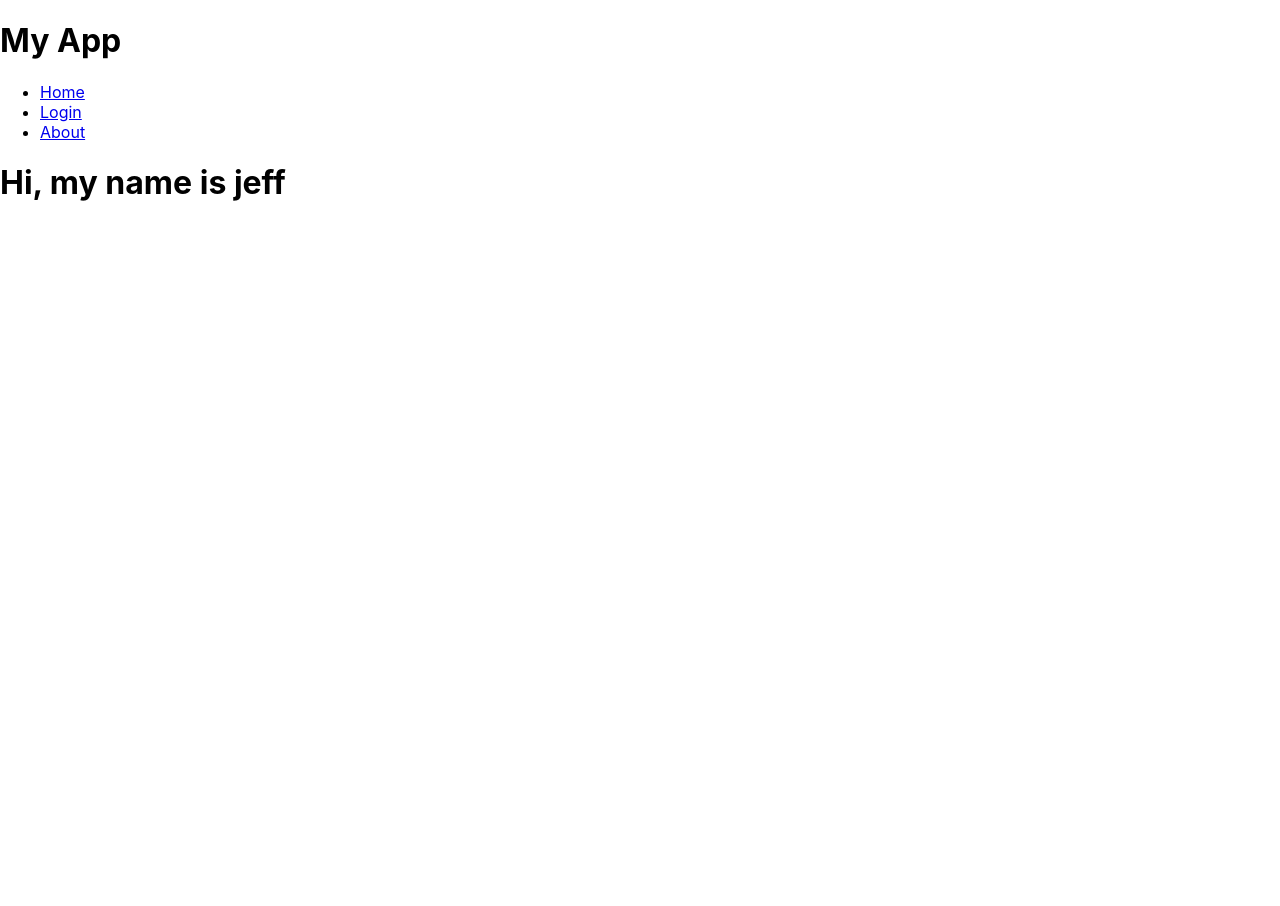
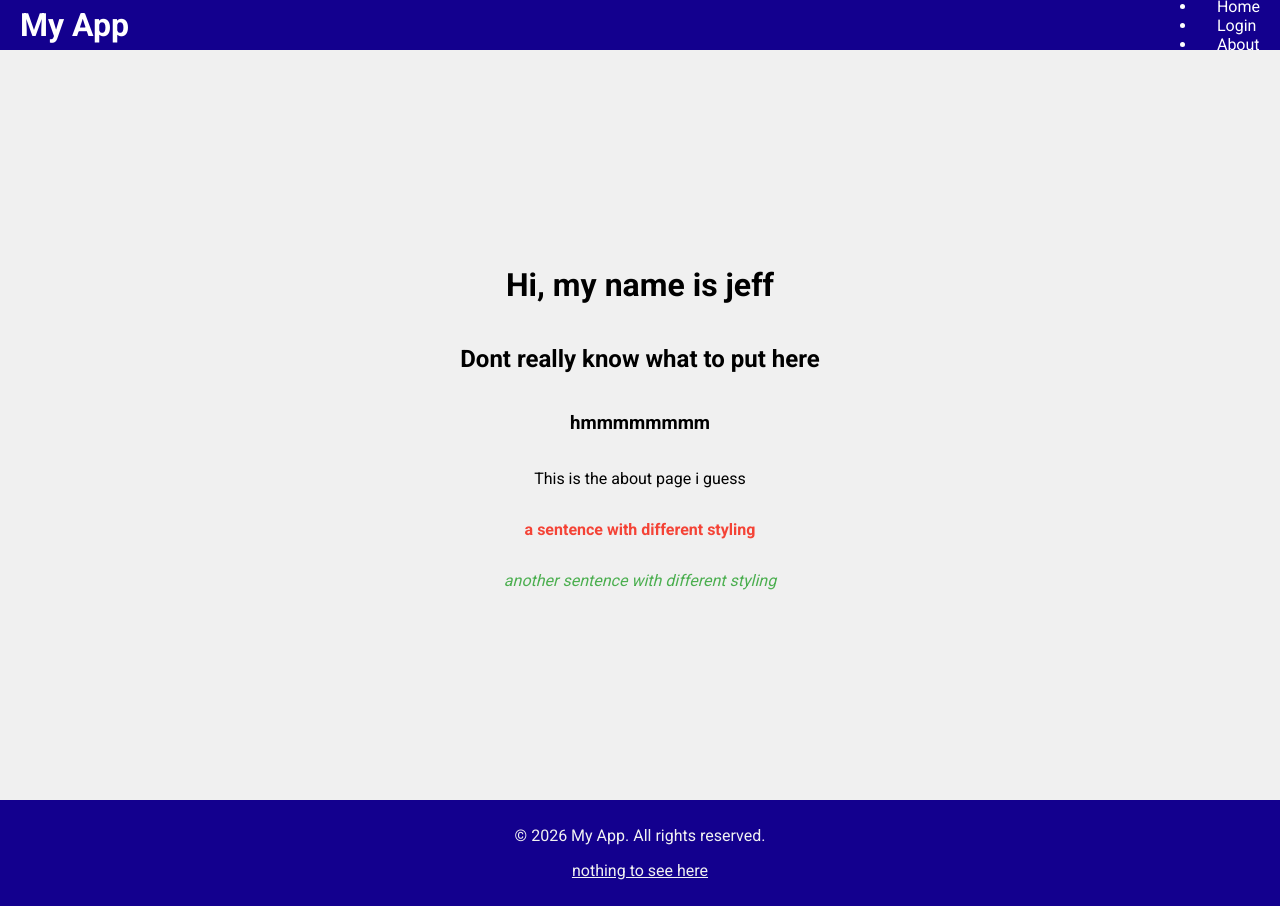
Before and after one commit to mecsung/CTAPDEVL-BSCS231A, a React (Create React App) app in the folder frontend/: page /About in a window 1280 px wide. Before the commit the page ends 800 px from the top, so only its background shows below. Built offline with nearby package versions, Linux system fonts and the light colour scheme.

Commit message:
Added CSS

```diff
--- a/frontend/src/App.js
+++ b/frontend/src/App.js
@@ -2,7 +2,8 @@ import { BrowserRouter, Route, Router, Routes } from 'react-router-dom'
 import Home from './pages/Home';
 import Login from './pages/Login';
 import About from './pages/About';
-import Navbar from './components/Navbar'
+import Navbar from './components/Navbar';
+import Footer from './components/Footer';
 
 function App() {
   return (
@@ -27,6 +28,9 @@ function App() {
             />
           </Routes>
         </div>
+
+        <Footer />
+
       </BrowserRouter>
     </div>
   );
--- /dev/null
+++ b/frontend/src/components/Footer.js
@@ -0,0 +1,14 @@
+import { Link } from 'react-router-dom'
+
+const Footer = () => {
+    return (
+        <footer>
+            <div className="container">
+                <p>&copy; 2026 My App. All rights reserved.</p>
+                <p><a href="https://encrypted-tbn0.gstatic.com/images?q=tbn:ANd9GcQxC4joLm6zblqJUw3F4OwKk17vYZUp96no8Q&s" target="_blank" rel="noreferrer">nothing to see here</a></p>
+            </div>
+        </footer>
+    )
+}
+
+export default Footer;
--- a/frontend/src/index.css
+++ b/frontend/src/index.css
@@ -1,13 +1,97 @@
-body {
-  margin: 0;
-  font-family: -apple-system, BlinkMacSystemFont, 'Segoe UI', 'Roboto', 'Oxygen',
-    'Ubuntu', 'Cantarell', 'Fira Sans', 'Droid Sans', 'Helvetica Neue',
-    sans-serif;
-  -webkit-font-smoothing: antialiased;
-  -moz-osx-font-smoothing: grayscale;
+@import url('https://fonts.googleapis.com/css2?family=Roboto:wght@400;500;700&display=swap');
+
+:root {
+  --primary-color: #4CAF50;
+  --secondary-color: #f44336;
+  --background-color: #f0f0f0;
+  --navbar-color: #13008e;
+  --text-color: #f1f1f1;
 }
 
-code {
-  font-family: source-code-pro, Menlo, Monaco, Consolas, 'Courier New',
-    monospace;
+body {
+  background: var(--background-color);
+  margin: 0;
+  font-family: Roboto, sans-serif;
 }
+
+header {
+  background: var(--navbar-color);
+  position: sticky;
+  top: 0;
+  z-index: 1000;
+}
+
+header .container {
+  margin: 0 auto;
+  height: 50px;
+  display: flex;
+  align-items: center;
+  justify-content: space-between;
+  padding: 0 20px;
+  color: #fff;
+}
+
+header nav a {
+  color: #fff;
+  text-decoration: none;
+  margin-left: 20px;
+  text-decoration: none;
+}
+
+.home {
+  display: flex;
+  flex-direction: column;
+  align-items: center;
+  justify-content: center;
+  height: calc(100vh - 50px);
+  text-align: center;
+}
+
+.login {
+  display: flex;
+  flex-direction: column;
+  align-items: center;
+  justify-content: center;
+  height: calc(100vh - 50px);
+}
+
+.login form {
+  background: #fff;
+  padding: 20px;
+  border-radius: 5px;
+  box-shadow: 0 0 10px rgba(0, 0, 0, 0.1);
+  display: flex;
+  flex-direction: column;
+  gap: 15px;
+}
+
+.about {
+  display: flex;
+  flex-direction: column;
+  align-items: center;
+  justify-content: center;
+  height: calc(100vh - 50px);
+  text-align: center;
+}
+
+.about .dtext1 {
+  color: var(--secondary-color);
+  font-weight: bold;
+}
+
+.about .dtext2 {
+  color: var(--primary-color);
+  font-style: italic;
+}
+
+footer{
+  background: var(--navbar-color);
+  color: var(--text-color);
+  text-align: center;
+  padding: 10px 0;
+}
+
+footer a {
+  color: var(--text-color);
+  text-decoration: underline;
+}
--- a/frontend/src/pages/About.js
+++ b/frontend/src/pages/About.js
@@ -2,6 +2,11 @@ const About = () => {
     return (
         <div className="about">
             <h1>Hi, my name is jeff</h1>
+            <h2>Dont really know what to put here</h2>
+            <h3>hmmmmmmmm</h3>
+            <p>This is the about page i guess</p>
+            <p className="dtext1">a sentence with different styling</p>
+            <p className="dtext2">another sentence with different styling</p>
         </div>
     )
 }
--- a/frontend/src/pages/Home.js
+++ b/frontend/src/pages/Home.js
@@ -1,7 +1,9 @@
 const Home = () => {
     return (
         <div className="home">
-            <h1>What's up homie</h1>
+            <h1>What's up sir</h1>
+            <h2>this is my empty app</h2>
+            <h3>scroll down to see footer</h3>
         </div>
     )
 }
```
Also changed, not shown: 1 other file (tests, documents, lock files or other folders).
